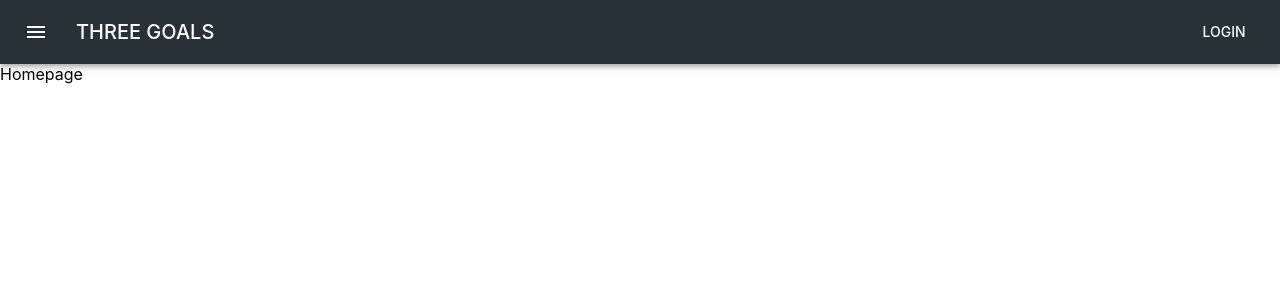
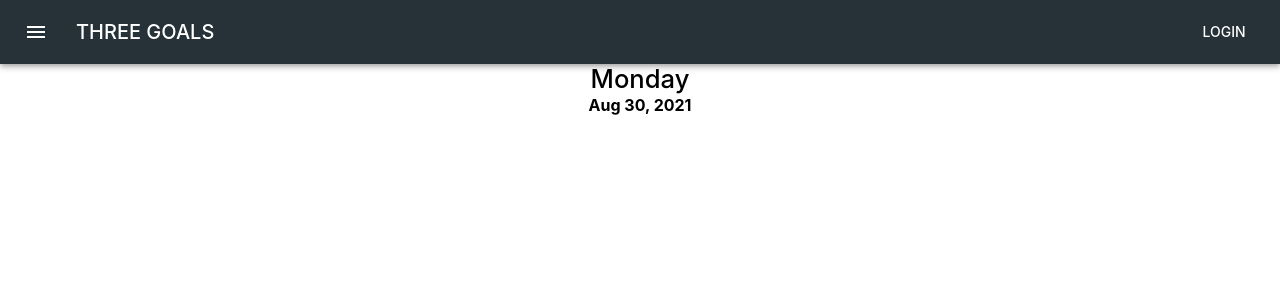
Before and after one commit to whitzhu/three-goals, a React (Create React App) app: page /home in a window 1280 px wide. Shown: the top 300 px of the page. Built offline with nearby package versions, Linux system fonts and the light colour scheme; no server answers.

Commit message:
Homepage add date

```diff
--- a/src/components/Homepage/Homepage.js
+++ b/src/components/Homepage/Homepage.js
@@ -1,3 +1,25 @@
+import { Box, Typography } from "@material-ui/core";
+
 export default function Homepage() {
-  return <div>Homepage</div>;
+  const date = new Date();
+  var options = {
+    year: "numeric",
+    month: "short",
+    day: "numeric",
+  };
+
+  return (
+    <Box display="flex" flexDirection="column">
+      <Box textAlign="center">
+        <Typography variant="h2">
+          {new Intl.DateTimeFormat("en-US", {
+            weekday: "long",
+          }).format(date)}
+        </Typography>
+        <Typography variant="h5">
+          {date.toLocaleDateString("en-US", options)}
+        </Typography>
+      </Box>
+    </Box>
+  );
 }
```
